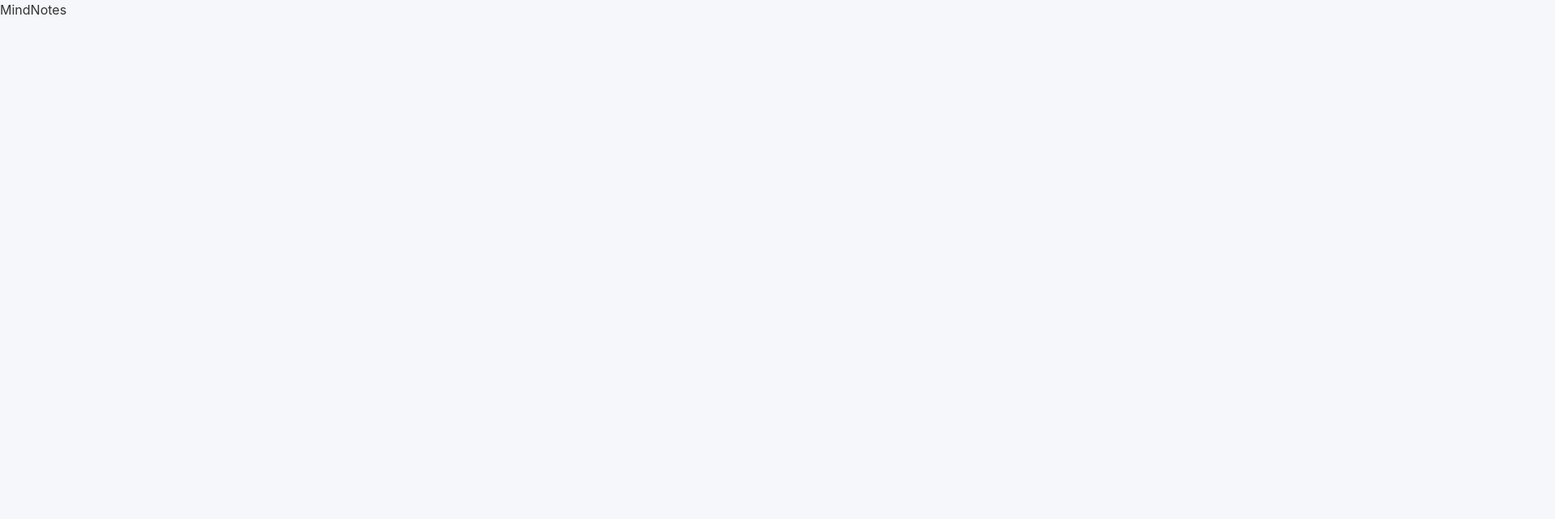
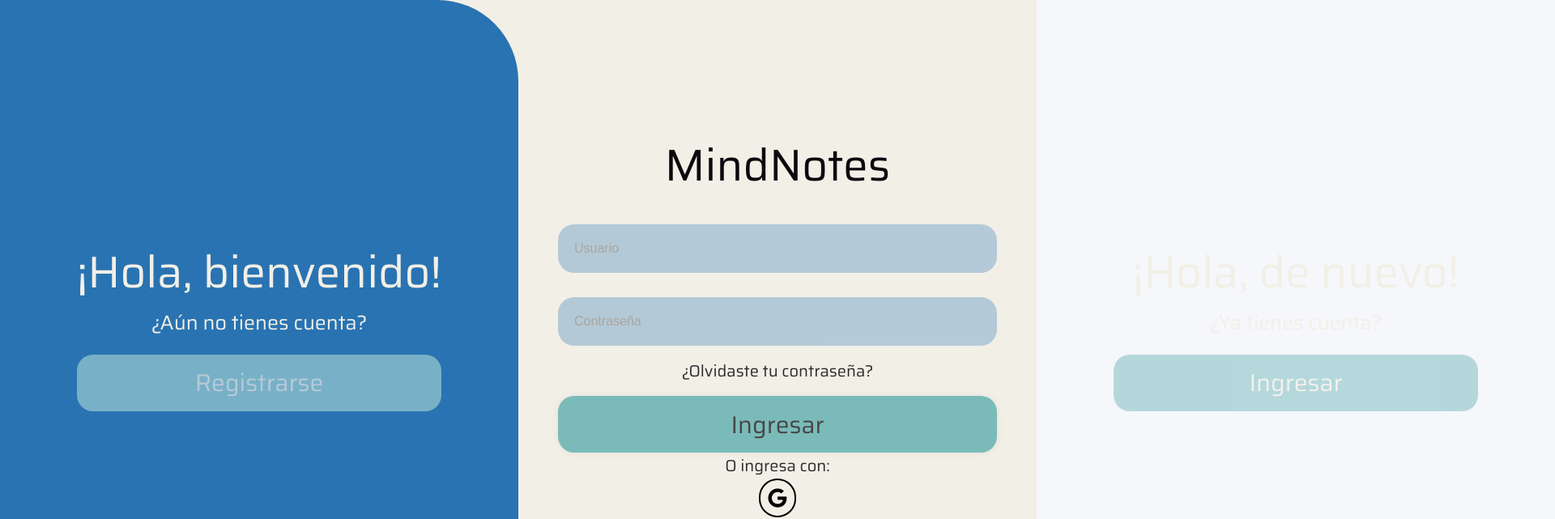
Before and after one commit to Moy446/Mind-Notes, a React (Vite) app in the folder frontend/: page /Login in a window 1280 px wide. Shown: the top 641 px of the page at 81% size, 1920 px wide, since content can reach past the window. Built offline with nearby package versions, Linux system fonts and the light colour scheme.

Commit message:
Login
Vista login casi terminado

```diff
--- a/frontend/src/PlanesGeneral.css
+++ b/frontend/src/PlanesGeneral.css
@@ -22,8 +22,8 @@ h1{
     height: auto;
     width: 100%;
     font-family: 'Saira';
-    padding: 5vw;
-    gap: 3%;
+    padding: 1vw;
+    gap: 5%;
     justify-content: center;
 }
 
@@ -72,32 +72,77 @@ h1{
 }
 
 /**/
+@media (max-width: 1024px) {
+
+    h1 {
+        font-size: 64px;
+        text-align: center;
+    }
+
+    .div-planesGeneral {
+        gap: 40px;
+    }
+
+    .btn-planesGeneral {
+        font-size: 36px;
+    }
+
+    .p-duracion {
+        font-size: 28px;
+    }
+}
+
+/* ===============================
+RESPONSIVE – MOBILE
+================================ */
 @media (max-width: 768px) {
 
-.div-planesGeneral{
-    grid-template-columns: 1fr 1fr;
-    grid-template-rows: auto auto;
-    justify-items: center;
-    text-align: center;
-    row-gap: 30px;
-    padding: 20px 0;
+    .div-planesGeneral {
+        display: grid;
+        grid-template-columns: 1fr;
+        gap: 30px;
+        padding: 20px;
+    }
+
+    .div-planCard {
+        width: 90%;
+        max-width: 320px;
+    }
+
+    .img-planesGeneral {
+        width: 120px;
+        height: 120px;
+    }
+
+    h1 {
+        font-size: 48px;
+        text-align: center;
+    }
+
+    .p-duracion {
+        font-size: 24px;
+    }
+
+    .btn-planesGeneral {
+        font-size: 32px;
+        border-width: 6px;
+    }
 }
 
-.div-planUno{
-    grid-column: 1 / 3;
-    grid-row: 1;
-    max-width: 90%;
+/* ===============================
+RESPONSIVE – SMALL MOBILE
+================================ */
+@media (max-width: 480px) {
+
+    h1 {
+        font-size: 36px;
+    }
+
+    .btn-planesGeneral {
+        font-size: 28px;
+    }
+
+    .p-duracion {
+        font-size: 22px;
+    }
 }
-
-.div-planDos{
-    grid-column: 1 / 3;
-    grid-row: 2;
-}
-
-.div-planTres{
-    grid-column: 1 / 3;
-    grid-row: 3;
-    width: 90%;
-    margin: 0;
-}
-}
--- a/frontend/src/components/BlueBlockLogin.css
+++ /dev/null
@@ -1,6 +0,0 @@
-.div-blueBlock{
-    width: 1368px;
-    height: 1024px;
-    border-radius: 100px;
-    background: var(--Principal, #2973B2);
-}
--- a/frontend/src/login.css
+++ b/frontend/src/login.css
@@ -0,0 +1,193 @@
+.Login{
+    margin: 0;
+    padding: 0;
+    font-family: Saira;
+}
+
+.loginContainer{
+    align-items: center;
+    min-height: 100vh;
+    background: #F2EFE7;
+    overflow: hidden;
+}
+
+.formBox{
+    position: absolute;
+    right: 0;
+    width: 50%;
+    height: 100%;
+    display: flex;
+    align-items: center;
+    color: #333;
+    text-align: center;
+    padding: 40px;
+    z-index: 1;
+    background: #F2EFE7;
+}
+
+form{
+    width: 100%;
+}
+
+.login-title{
+    color: #0A0A0E;
+    font-family: Saira;
+    font-size: 55px;
+    font-style: normal;
+    font-weight: 400;
+    line-height: normal;
+}
+
+.inputBox{
+    position: relative;
+    margin: 30px 0;
+}
+
+.inputBox input{
+    width: 542px;
+    height: 60px;
+    padding: 13px 50px 13px 20px;
+    border-radius: 20px;
+    opacity: 0.3;
+    background: var(--Principal, #2973B2);
+    border: none;
+    outline: none;
+    font-size: 16px;
+    color: #000000;
+    font-weight: 500;
+}
+
+.inputBox input::placeholder{
+    color: #000000;
+    font-weight: 400;
+}
+
+.forgotLink{
+    margin: -15px 0 15px;
+}
+
+.forgotLink a{
+color: #2C2C2C;
+font-family: Saira;
+font-size: 20px;
+font-style: normal;
+font-weight: 400;
+line-height: normal;
+text-decoration: none;
+}
+
+.btn-login{
+    width: 542px;
+    height: 70px;
+    border-radius: 20px;
+    opacity: 0.7;
+    background: var(--Btn1, #48A6A7);
+    box-shadow: 0 0 10px rgba(0, 0, 0, .1);
+    border: none;
+
+    color: #000;
+    text-align: center;
+    font-family: Saira;
+    font-size: 30px;
+    font-style: normal;
+    font-weight: 400;
+    line-height: normal;
+}
+
+.loginContainer p{
+    color: #2C2C2C;
+    font-family: Saira;
+    font-size: 20px;
+    font-style: normal;
+    font-weight: 400;
+    line-height: normal;
+}
+
+.div-google a{
+    display: inline-flex;
+    padding: 10px;
+    border: 2px solid #000;
+    border-radius: 30px;
+    font-size: 24px;
+    color: #000;
+    text-decoration: none;
+    margin: 0 8px;
+}
+
+/*REGISTRO*/
+.formBox.register{
+    visibility: hidden;
+}
+
+.toggle-box{
+    position: absolute;
+    width: 100%;
+    height: 100%;
+}
+
+.toggle-box::before{
+    content: '';
+    position: absolute;
+    left: -250%;
+    width: 300%;
+    height: 100%;
+    background: #2973B2;
+    z-index: 2 ;
+    border-radius: 100px;
+    transition: 1.8s ease-in-out;
+}
+
+.loginContainer.active .toggle-box::before{
+    left: 50%;
+}
+
+.toggle-panel{
+    position: absolute;
+    width: 50%;
+    height: 100%;
+    /* background: #2973B2; */
+    display: flex;
+    flex-direction: column;
+    justify-content: center;
+    align-items: center;
+    z-index: 2;
+}
+
+.toggle-panel.toggle-right{
+    right: -50%;
+}
+
+.title-saludo{
+    color: var(--Background1, #F2EFE7);
+    font-family: Saira;
+    font-size: 55px;
+    font-style: normal;
+    font-weight: 400;
+    line-height: normal;
+}
+
+.toggle-panel p{
+    margin-bottom: 20px;
+    color: #F2EFE7;
+    font-size: 25px;
+    font-style: normal;
+    font-weight: 400;
+    line-height: normal;
+}
+
+.btn-toggleRegistrar{
+    width: 450px;
+height: 70px;
+border-radius: 20px;
+opacity: 0.7;
+background: var(--Btn2, #9ACBD0);
+border: none;
+
+color: var(--Background1, #F2EFE7);
+text-align: center;
+font-family: Saira;
+font-size: 30px;
+font-style: normal;
+font-weight: 400;
+line-height: normal;
+}
--- a/frontend/src/login.jsx
+++ b/frontend/src/login.jsx
@@ -1,15 +1,91 @@
-import React, { useState, useEffect } from 'react'
+import React, { useState} from 'react'
+import {Link } from 'react-router-dom';
 import './login.css'
 
-function Login() {
+export default function Login() {
+    const [activo, setActivo] = useState(false)
+
     return (
-        <div className="div-login">
-            <div className='title-login'>
-                <p>MindNotes</p>
+        <div className={`loginContainer ${activo ? 'active' : ''}`}>
+            <div className='formBox login'>
+                <form action="form-login">
+                    <h1 className='login-title'>MindNotes</h1>
+
+                    <div className='inputBox'>
+                        <input type="text" placeholder='Usuario' required />
+                    </div>
+
+                    <div className='inputBox'>
+                        <input type="password" placeholder='Contraseña' required />
+                    </div>
+
+                    <div className='forgotLink'>
+                        <Link to={''} className=''>¿Olvidaste tu contraseña?</Link>
+                    </div>
+
+                    <button type='submit' className='btn-login'>Ingresar</button>
+                    <p>O ingresa con:</p>
+                    <div className='div-google'>
+                        <a href="https://www.google.com" className='google-icon'><i className="fa-brands fa-google"></i></a>
+                    </div>
+                </form>
             </div>
+
+
+
+            <div className='formBox register'>
+                <form action="form-register">
+                    <h1 className='register-title'>Registrar</h1>
+
+                    <div className='inputBox'>
+                        <input type="text" placeholder='Nombre completo' required />
+                    </div>
+
+                    <div className='inputBox'>
+                        <input type="email" placeholder='Correo electronico' required />
+                    </div>
+
+                    <div className='inputBox'>
+                        <input type="password" placeholder='Contraseña' required />
+                    </div>
+
+                    <div className='inputBox'>
+                        <input type="passwordConfirm" placeholder='Confirmar contraseña' required />
+                    </div>
+
+                    <button type='switchButton'></button>
+
+                    <button type='submit' className='btn-register'>Registrarse</button>
+                    <p>O ingresa con:</p>
+                    <div className='div-google'>
+                        <a href="https://www.google.com" className='google-icon'><i class="fa-brands fa-google"></i></a>
+                    </div>
+                </form>
+            </div>
+
+
+
+        <div className='toggle-box'>
+            <div className="toggle-panel toggle-left">
+                <h1 className='title-saludo'>¡Hola, bienvenido!</h1>
+                <p>¿Aún no tienes cuenta?</p>
+                <button
+                    className="btn-toggleRegistrar"
+                    onClick={() => setActivo(true)}
+                    >
+                    Registrarse
+                </button>
+            </div>
+
+            <div className="toggle-panel toggle-right">
+                <h1 className='title-saludo'>¡Hola, de nuevo!</h1>
+                <p>¿Ya tienes cuenta?</p>
+                <button className='btn-toggleRegistrar'
+                onClick={() => setActivo(false)}
+                >Ingresar</button>
+            </div>
+        </div>
 
         </div>
     )
 }
-
-export default Login
```
Also changed, not shown: frontend/src/components/BlueBlockLogin.jsx (deleted, +0 -13 lines).
